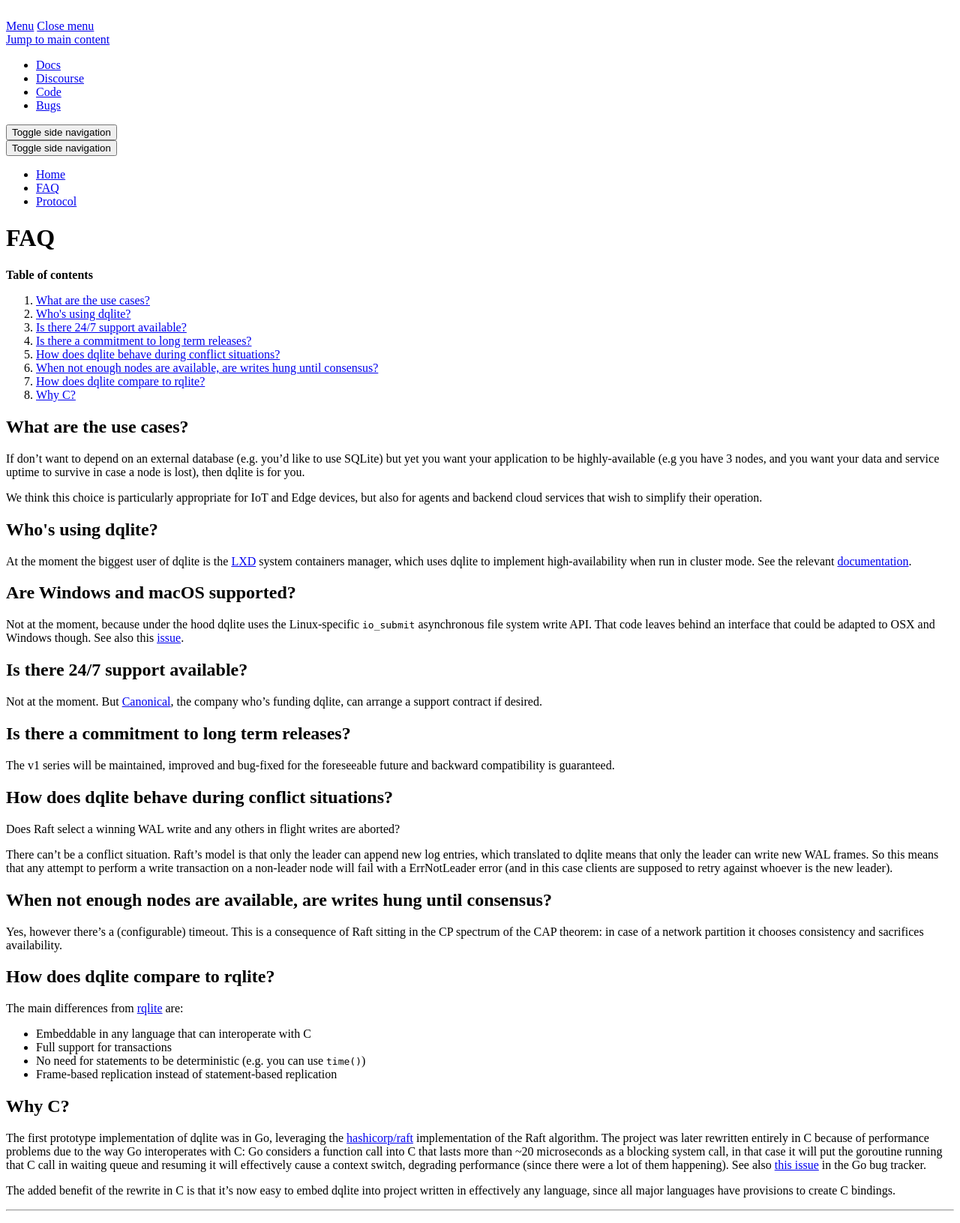
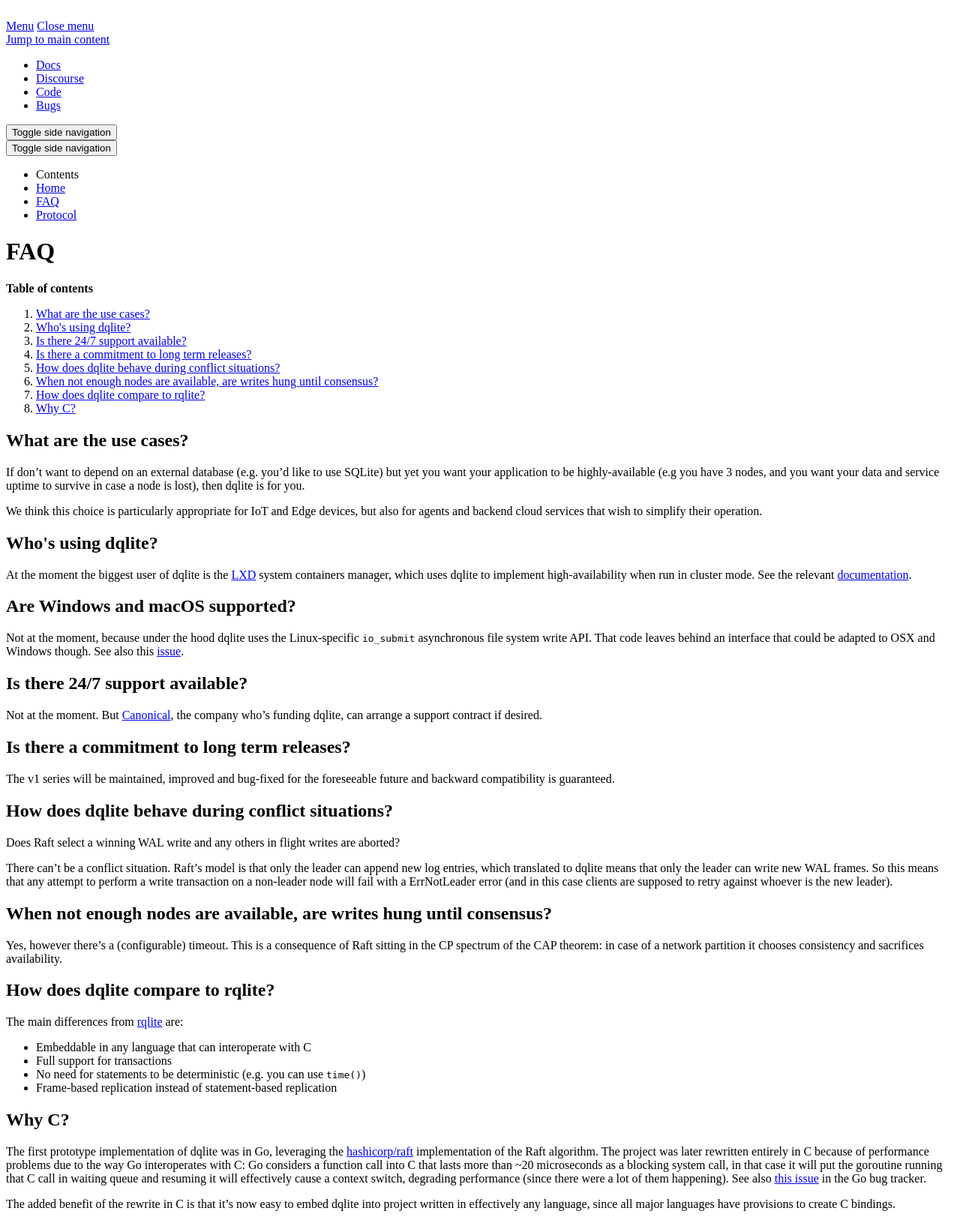
Before and after one commit to canonical/dqlite.io, a Python web app: template templates/docs/faq.html in a window 1280 px wide. Shown: the top 1631 px of the page at 75% size. Run offline with Jinja, Linux system fonts and the light colour scheme; the template is opened without the code that fills it, so the values that code supplies are empty; some web fonts are replaced.

Commit message:
Add github actions and docs layout

```diff
--- a/templates/base_layout.html
+++ b/templates/base_layout.html
@@ -66,9 +66,9 @@
 
   {% include "partial/_navigation.html" %}
 
-  <main>
+  <div id="main">
     {% block content %}{% endblock content %}
-  </main>
+  </div>
 
   {% include "partial/_footer.html" %}
 
--- a/templates/docs/base_docs.html
+++ b/templates/docs/base_docs.html
@@ -1,20 +1,26 @@
 {% extends 'base_layout.html' %}
 
 {% block content %}
+<div class="p-strip is-shallow">
   <div class="row">
-  <div class="col-3 p-strip is-shallow has-divider">
-    <div class="p-side-navigation" id="side-navigation">
-      <button class="p-side-navigation__toggle js-drawer-toggle" aria-controls="side-navigation">
+    <aside class="col-3">
+      <nav class="p-side-navigation" id="drawer">
+        <button class="p-side-navigation__toggle js-drawer-toggle" aria-controls="drawer">
           Toggle side navigation
         </button>
-      <div class="p-side-navigation__overlay js-drawer-toggle" aria-controls="side-navigation"></div>
+
+        <div class="p-side-navigation__overlay js-drawer-toggle" aria-controls="drawer"></div>
+
         <div class="p-side-navigation__drawer">
           <div class="p-side-navigation__drawer-header">
-          <button class="p-side-navigation__toggle--in-drawer js-drawer-toggle" aria-controls="side-navigation">
+            <button class="p-side-navigation__toggle--in-drawer js-drawer-toggle" aria-controls="drawer">
               Toggle side navigation
             </button>
           </div>
           <ul class="p-side-navigation__list">
+            <li class="p-side-navigation__item--title">
+              <a class="p-side-navigation__link">Contents</a>
+            </li>
             <li class="p-side-navigation__item">
               <a class="p-side-navigation__link {% if request.path == '/docs' %}is-active{% endif %}" href="/docs">Home</a>
             </li>
@@ -26,13 +32,14 @@
             </li>
           </ul>
         </div>
+      </nav>
+    </aside>
+
+    <main class="col-9" id="main-content">
+      {% block docs_content %}{% endblock docs_content %}
+    </main>
   </div>
 </div>
-  <div class="col-9 p-strip is-shallow">
-    {% block docs_content %}{% endblock docs_content %}
-  </div>
-</div>
-<hr>
 
 <script src="{{ versioned_static('js/dist/base.js') }}"></script>
 {% endblock %}
--- a/templates/partial/_footer.html
+++ b/templates/partial/_footer.html
@@ -1,4 +1,4 @@
-<footer class="p-strip">
+<footer class="p-strip--light">
   <div class="row">
     <div class="col-12">
       <p>&copy; {{ now("%Y") }} Canonical Ltd.</p>
```
Also changed, not shown: templates/index.html (+5 -5 lines), .github/workflows/pr.yml (renamed from .circleci/config.yml). Lines whose indentation alone changed are shown as unchanged.
